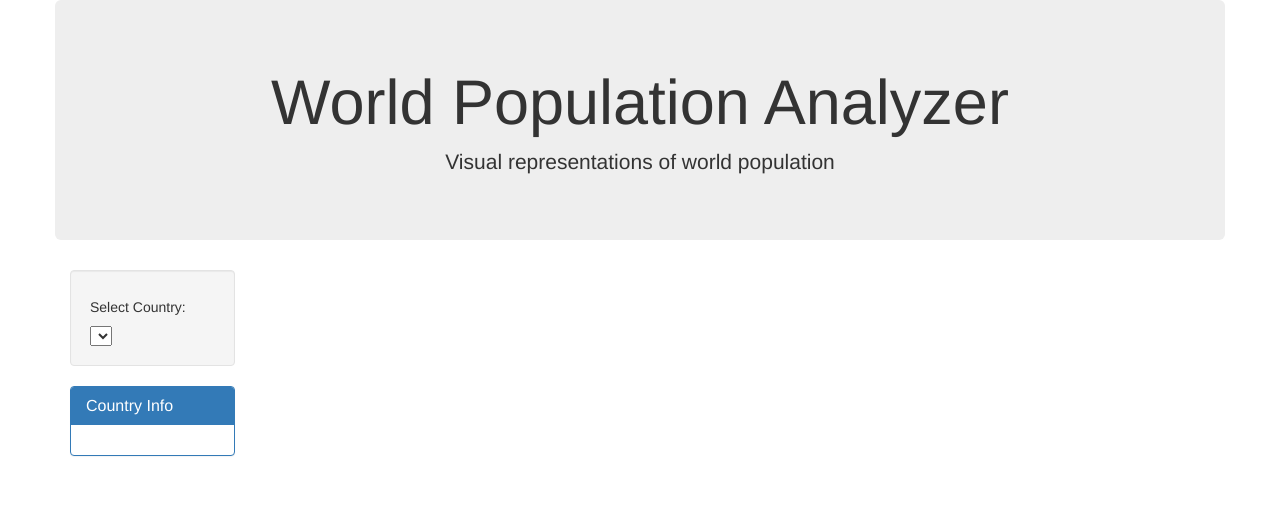
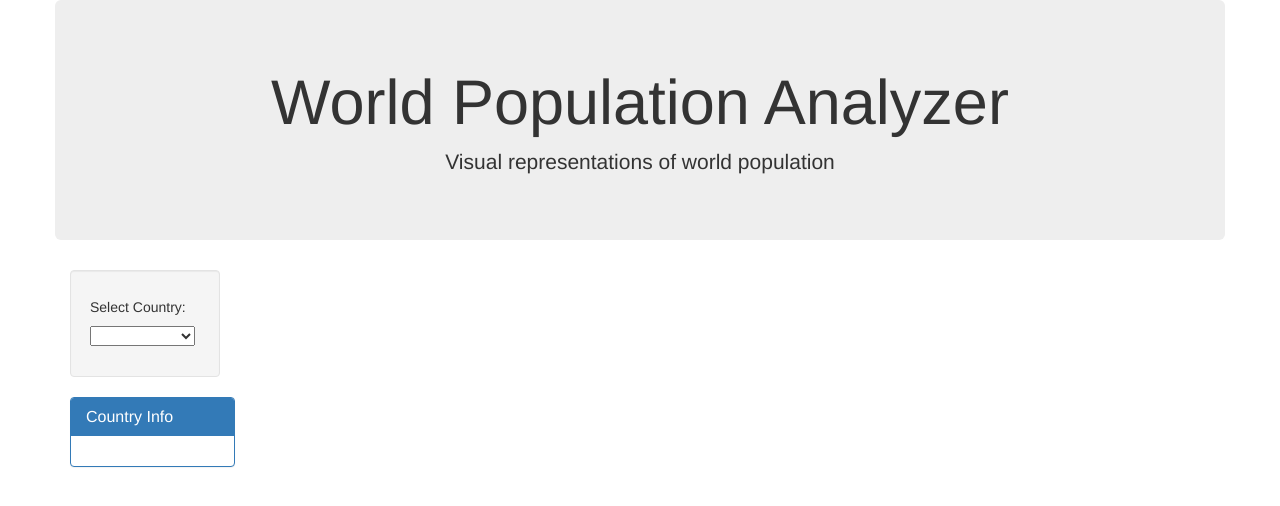
Before and after one commit to clafrance/world-population-analyzer, a Flask app: page / in a window 1280 px wide. Shown: the top 506 px of the page. Run offline with Flask 2, Linux system fonts and the light colour scheme; data that the repository does not hold is empty; parts of the project's set-up code (start-up, migrations or seed data) failed here and were passed over; some libraries are stand-ins or nearby versions.

Commit message:
add css file

```diff
--- a/app.py
+++ b/app.py
@@ -64,8 +64,11 @@ def countries():
 
     stmt = db.session.query(Country_Continent).statement
     df = pd.read_sql_query(stmt, db.session.bind)
+    country_list = list(df.iloc[:, 1])
 
-    return jsonify(list(df.iloc[:, 1]))
+    country_list.insert(0, "")
+
+    return jsonify(country_list)
 
 
 
--- a/static/js/app.js
+++ b/static/js/app.js
@@ -1,9 +1,14 @@
+
+
+
+
 // Function to initilize the page
 function init() {
+
 	var selector = d3.select("#selCountry");
 
 	d3.json("/countries").then((countries) => {
-		countries.forEach(country) => {
+		countries.forEach((country) => {
 			selector
 				.append("option")
 				.text(country)
@@ -14,7 +19,7 @@ function init() {
   //   const firstCountry = countries[0];
   //   buildCharts(firstCountry);
   //   buildMetadata(firstCountry);
-	}
+	});
 }
 
 
@@ -31,7 +36,7 @@ function countryInfo(country) {
 }
 
 
-
+init();
 
 
 
--- /dev/null
+++ b/static/style/app.css
@@ -0,0 +1,9 @@
+.well {
+	width: 150px;
+	padding-bottom: 30px;
+}
+
+#selCountry {
+	display: block;
+	width: 105px;
+}
--- a/templates/index.html
+++ b/templates/index.html
@@ -6,7 +6,9 @@
   <meta name="viewport" content="width=device-width, initial-scale=1.0">
   <meta http-equiv="X-UA-Compatible" content="ie=edge">
   <title>World Population</title>
+<link rel="shortcut icon" href="#">
   <link rel="stylesheet" href="https://maxcdn.bootstrapcdn.com/bootstrap/3.3.7/css/bootstrap.min.css">
+  <link rel="stylesheet" href="{{ url_for('static', filename='style/app.css') }}">
 </head>
 
 <body>
```
Also changed, not shown: 2 other files.
